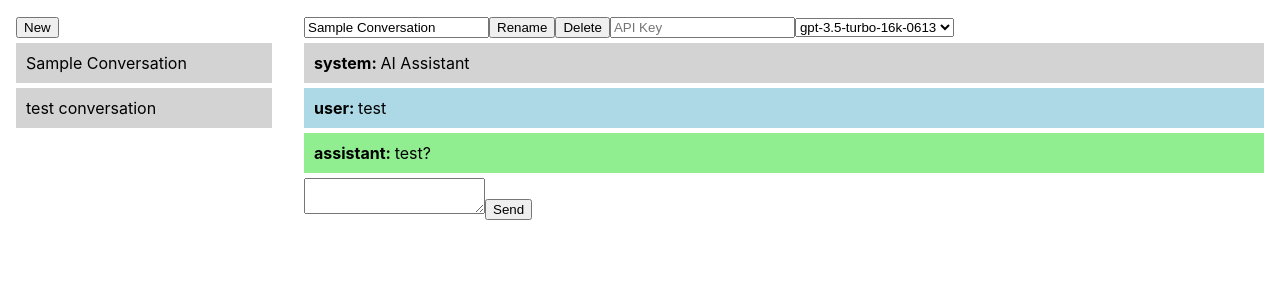
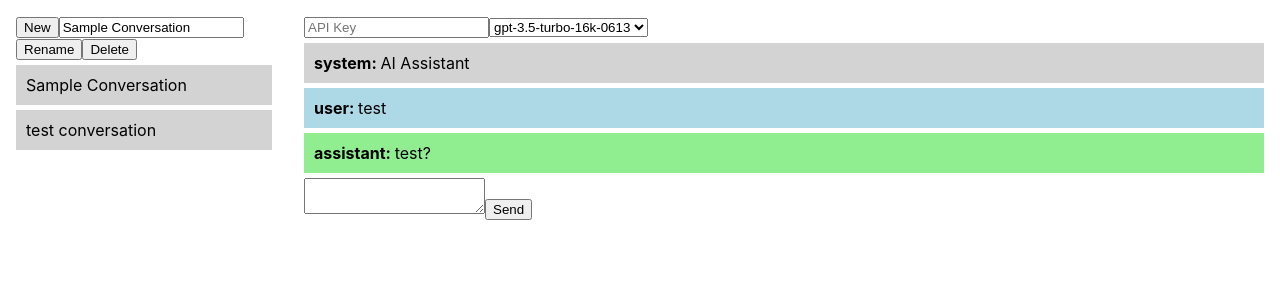
Before and after one commit to kloir-z/mygptapp, a React (Create React App) app: page / in a window 1280 px wide. Both pictures are taken after a click on the element "Sample Conversation". Shown: the top 300 px of the page. Built offline with nearby package versions, Linux system fonts and the light colour scheme.

Commit message:
On branch master  Changes to be committed: 	modified:   src/Conversation.tsx 	modified:   src/Conversations.tsx 	deleted:    src/types.ts

```diff
--- a/src/Conversation.tsx
+++ b/src/Conversation.tsx
@@ -14,26 +14,13 @@ const Conversation: React.FC<ConversationProps> = ({
   setConversations,
   setActiveConversation,
 }) => {
-  const [title, setTitle] = useState(conversation.title);
   const [apiKey, setApiKey] = useState('');
   const [model, setModel] = useState('gpt-3.5-turbo-16k-0613');
   const [messages, setMessages] = useState<ConversationData[]>(conversation.revisions[0].conversation);
 
   useEffect(() => {
-    setTitle(conversation.title);
     setMessages(conversation.revisions[0].conversation);
   }, [conversation]);
-
-  const handleRename = () => {
-    setConversations(prev => prev.map(item =>
-      item === conversation ? { ...item, title } : item
-    ));
-  };
-
-  const handleDelete = () => {
-    setConversations(prev => prev.filter(item => item !== conversation));
-    setActiveConversation(null);
-  };
 
   const sendToOpenAI = async (messageContent: string, role: string, apiKey: string, model: string) => {
     const messageData = messages.map((message) => ({
@@ -127,9 +114,6 @@ const Conversation: React.FC<ConversationProps> = ({
 
   return (
     <div style={{ margin: '1rem', flex: 1 }}>
-      <input value={title} onChange={e => setTitle(e.target.value)} />
-      <button onClick={handleRename}>Rename</button>
-      <button onClick={handleDelete}>Delete</button>
       <input value={apiKey} onChange={e => setApiKey(e.target.value)} placeholder="API Key" />
       <select value={model} onChange={e => setModel(e.target.value)}>  {/* New model select dropdown */}
         <option value="gpt-3.5-turbo-16k-0613">gpt-3.5-turbo-16k-0613</option>
--- a/src/Conversations.tsx
+++ b/src/Conversations.tsx
@@ -101,6 +101,28 @@ const Conversations: React.FC = () => {
           setConversations(prev => [...prev, newConv]);
           setActiveConversation(newConv);
         }}>New</button>
+        <input
+          value={activeConversation?.title || ''}
+          onChange={(e) => {
+            if(activeConversation) {
+              const newTitle = e.target.value;
+              setActiveConversation(prev => prev ? {...prev, title: newTitle} : null);
+            }
+          }}
+        />
+        <button onClick={() => {
+          if(activeConversation) {
+            setConversations(prev => prev.map(conv =>
+              conv.id === activeConversation.id ? {...conv, title: activeConversation.title} : conv
+            ));
+          }
+        }}>Rename</button>
+        <button onClick={() => {
+          if(activeConversation) {
+            setConversations(prev => prev.filter(conv => conv.id !== activeConversation.id));
+            setActiveConversation(null);
+          }
+        }}>Delete</button>
         {conversations.map((conversation, index) => (
           <div
             key={index}
@@ -111,12 +133,14 @@ const Conversations: React.FC = () => {
           </div>
         ))}
       </div>
-        {activeConversation && (
+      {activeConversation ? (
         <Conversation
           conversation={activeConversation}
           setConversations={setConversations}
           setActiveConversation={setActiveConversation}
         />
+      ) : (
+        <div style={{ margin: '1rem', flex: 1 }}>Please select a conversation</div>
       )}
     </div>
   );
```
Also changed, not shown: src/types.ts (deleted, +0 -23 lines). Lines whose indentation alone changed are shown as unchanged.
